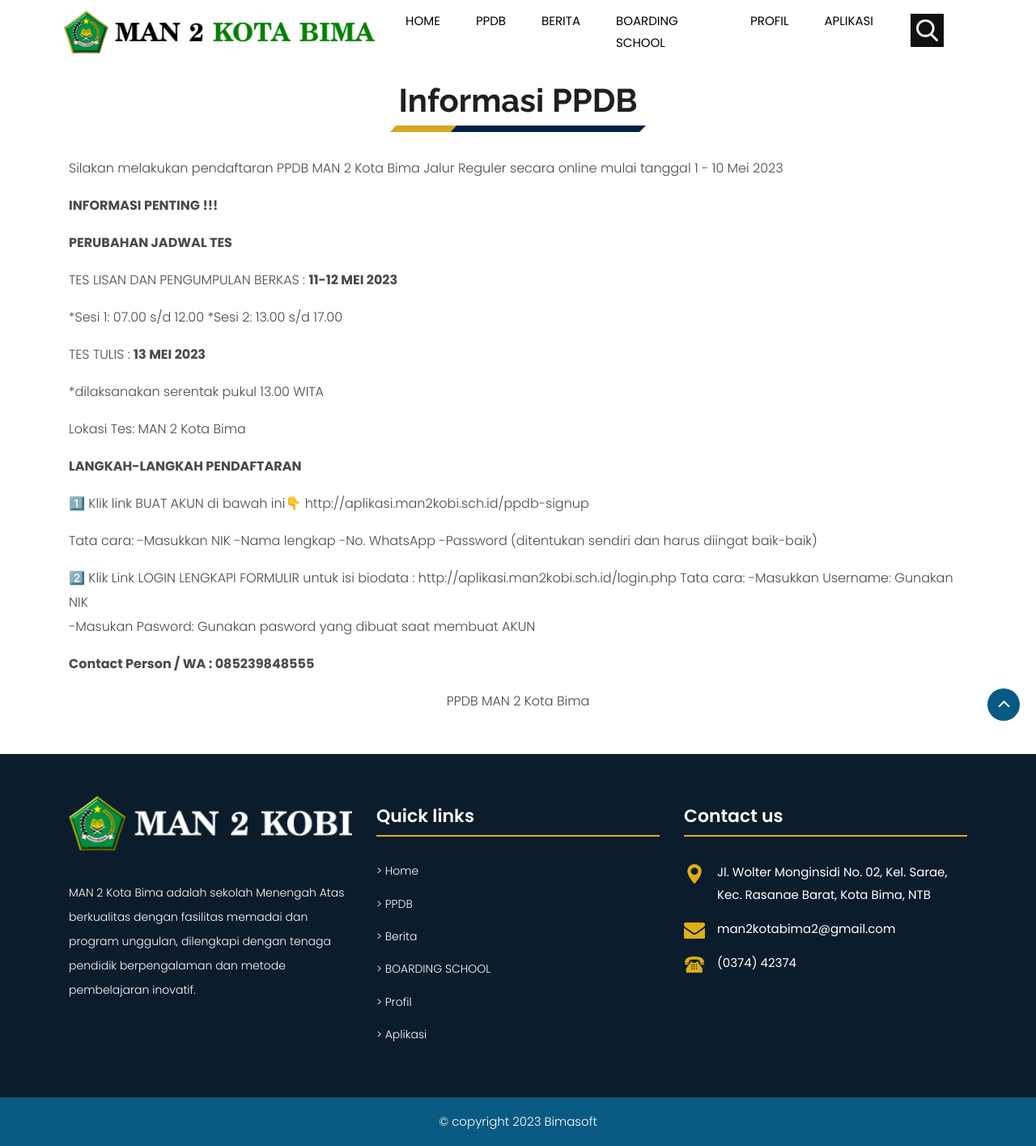
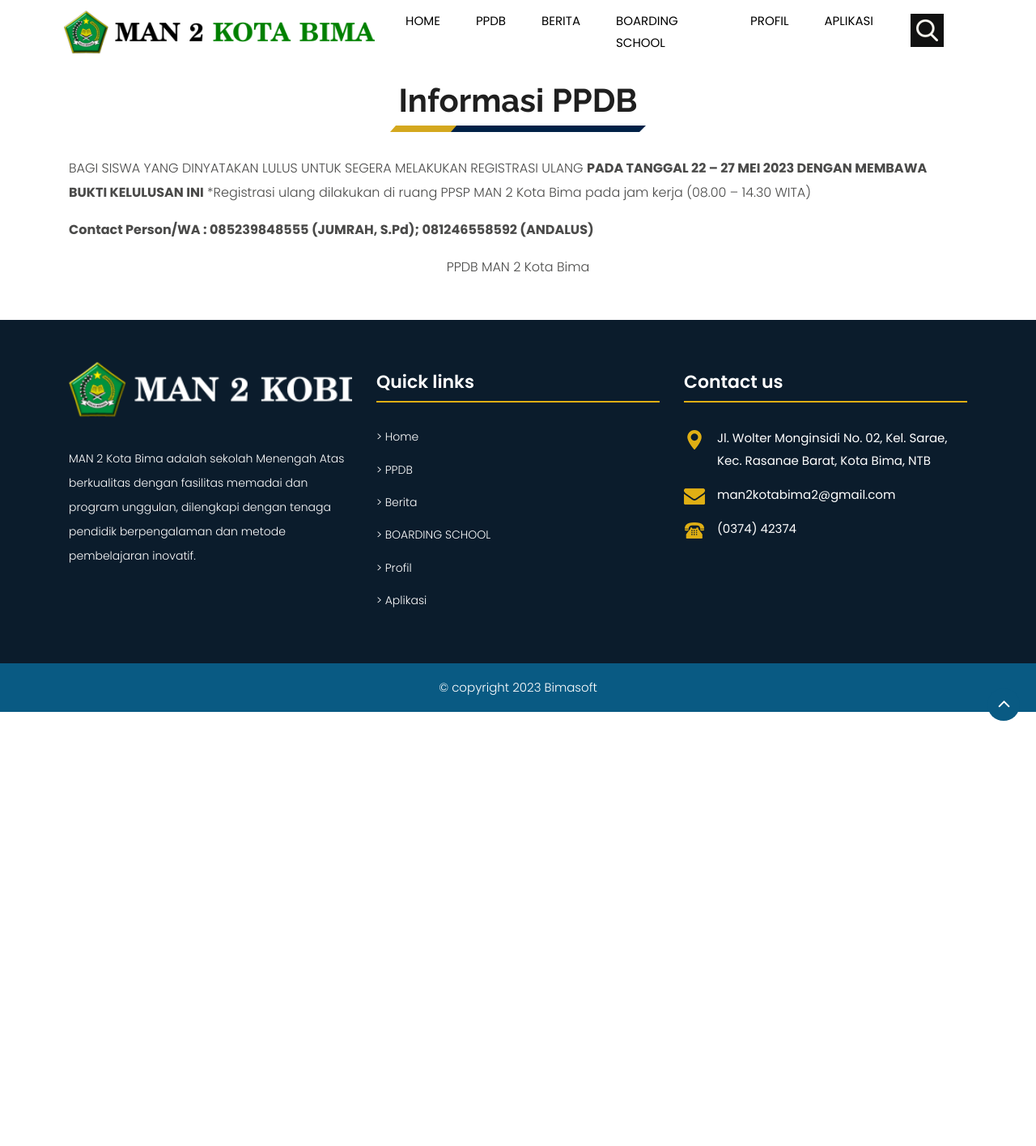
Before and after one commit to yokowasis/website-man2kobi.sch.id, a Jekyll site: the page built from pages/ppdb.md, in a window 1280 px wide. Shown: the whole page at 81% size. Built offline with Jekyll 4.4.1, drawn with Linux system fonts in a browser that asks for light colours; after the commit the page ends 900 px from its top, so only the background shows below that.

Commit message:
Update ppdb.md

```diff
--- a/pages/ppdb.md
+++ b/pages/ppdb.md
@@ -4,44 +4,13 @@ layout: default
 
 # Informasi PPDB
 
-Silakan melakukan pendaftaran PPDB MAN 2 Kota Bima Jalur Reguler secara online mulai tanggal 1 - 10 Mei 2023
-
-**INFORMASI PENTING !!!**
-
-**PERUBAHAN JADWAL TES**
-
-TES LISAN DAN PENGUMPULAN BERKAS : **11-12 MEI 2023**
-
-*Sesi 1: 07.00 s/d 12.00
-*Sesi 2: 13.00 s/d 17.00
-
-TES TULIS : **13 MEI 2023**
-
-*dilaksanakan serentak pukul 13.00 WITA
-
-Lokasi Tes: MAN 2 Kota Bima
+BAGI SISWA YANG DINYATAKAN LULUS UNTUK SEGERA MELAKUKAN REGISTRASI ULANG **PADA TANGGAL 22 – 27 MEI 2023
+DENGAN MEMBAWA BUKTI KELULUSAN INI**
+*Registrasi ulang dilakukan di ruang PPSP MAN 2 Kota Bima
+pada jam kerja (08.00 – 14.30 WITA)
 
 
-**LANGKAH-LANGKAH  PENDAFTARAN**
-
-1️⃣ Klik link BUAT AKUN di bawah ini👇
-http://aplikasi.man2kobi.sch.id/ppdb-signup
-
-Tata cara:
--Masukkan NIK
--Nama lengkap
--No. WhatsApp
--Password (ditentukan sendiri dan harus diingat baik-baik)
-
-
-2️⃣ Klik Link LOGIN LENGKAPI FORMULIR untuk isi biodata :
-http://aplikasi.man2kobi.sch.id/login.php
-Tata cara:
--Masukkan Username: Gunakan NIK
--Masukan Pasword: Gunakan pasword yang dibuat saat membuat AKUN
-
-
-**Contact Person / WA : 085239848555**
+**Contact Person/WA : 085239848555 (JUMRAH, S.Pd); 081246558592 (ANDALUS)**
 
 PPDB MAN 2 Kota Bima
 {: style="text-align:center"}
```
